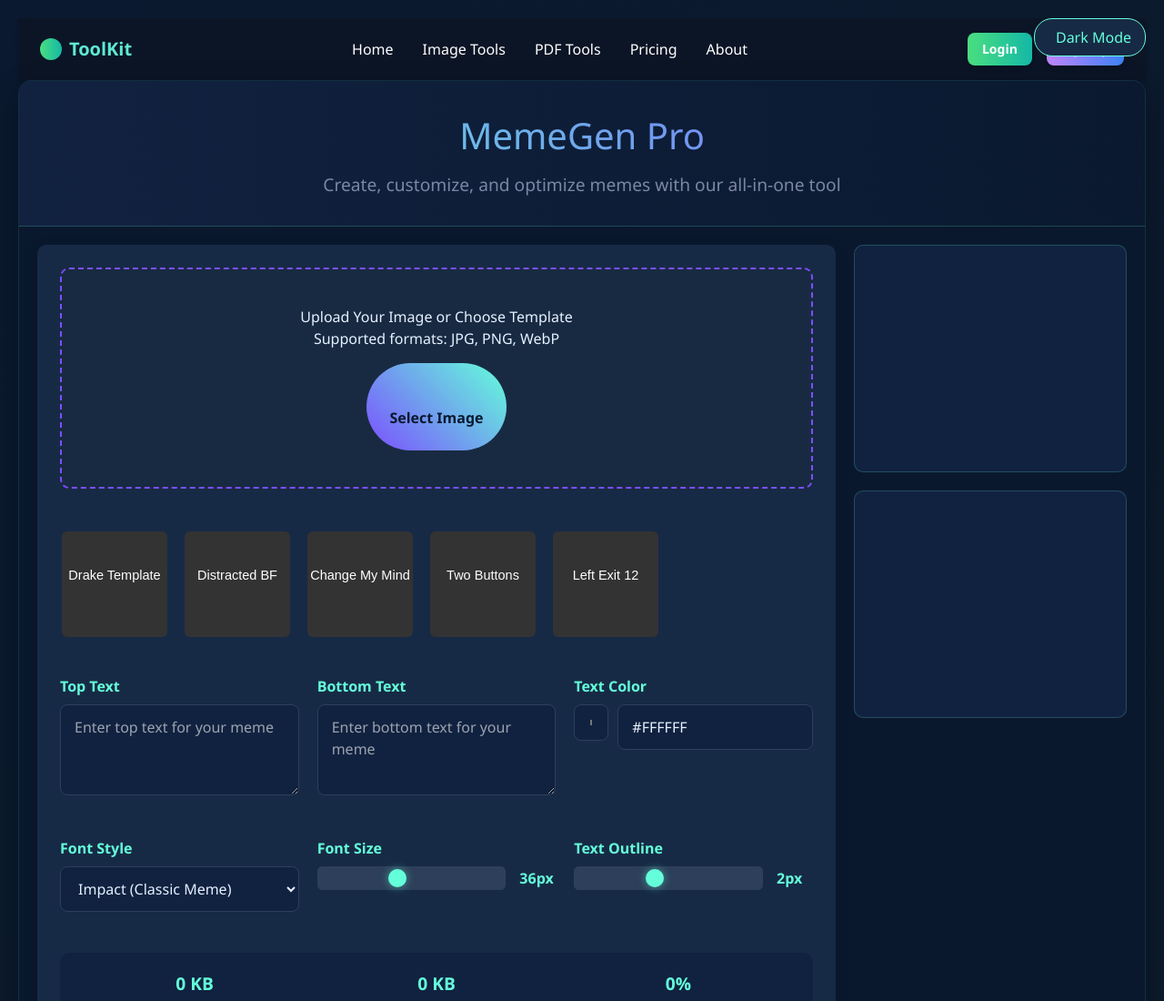
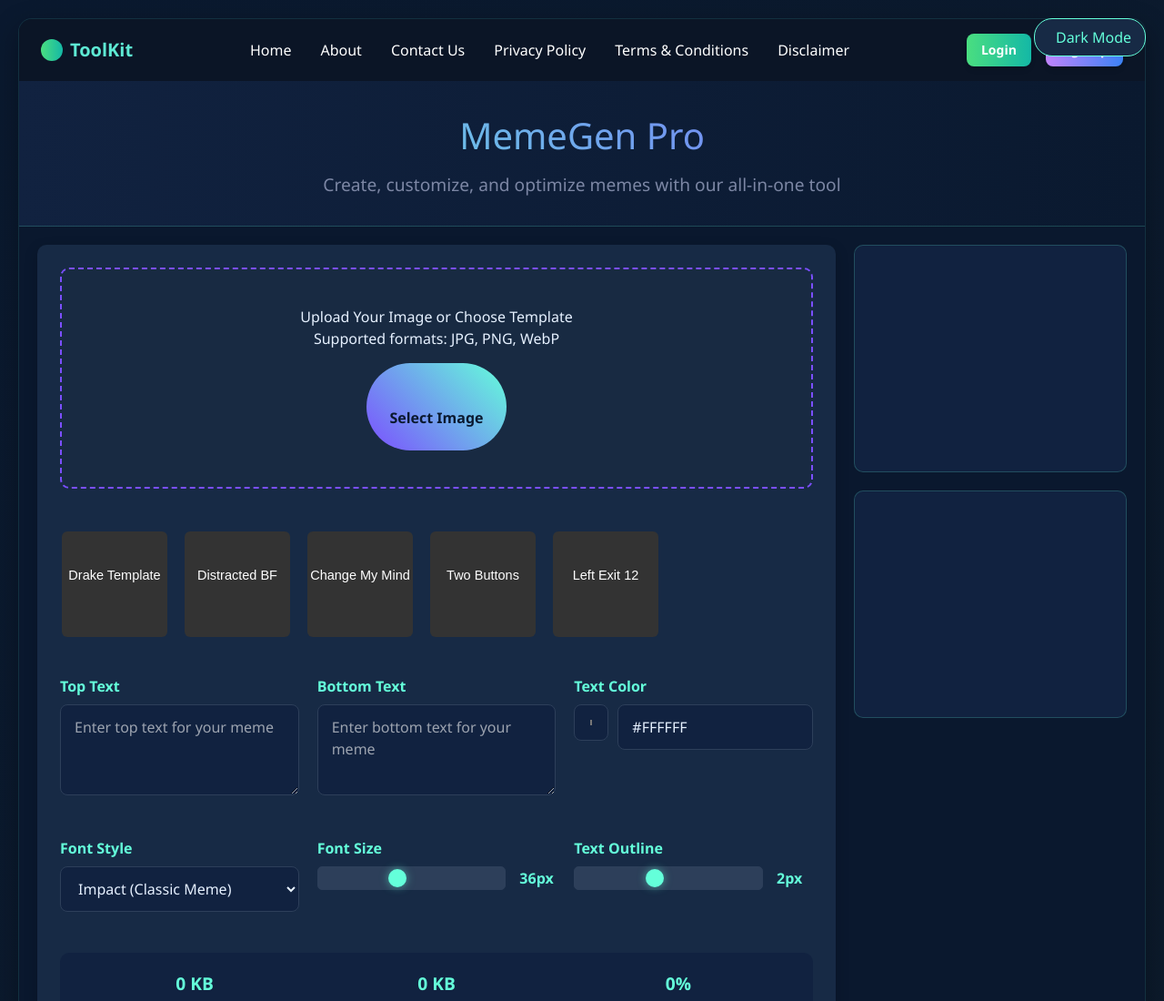
Before and after one commit to TanmayMehar/Tool, a plain HTML site: page img-meme.html in a window 1280 px wide. Shown: the top 1100 px of the page at 91% size. Drawn offline with nearby package versions, Linux system fonts and the light colour scheme.

Commit message:
Update img-meme.html

```diff
--- a/img-meme.html
+++ b/img-meme.html
@@ -472,7 +472,9 @@
     <button class="theme-toggle">
         <i class="fas fa-moon"></i> Dark Mode
     </button>
-<!-- Tailwind CDN (अगर पहले से नहीं है तो ये add कर लेना <head> में) -->
+
+    <div class="container">
+        <!-- Tailwind CDN -->
 <script src="https://cdn.tailwindcss.com"></script>
 
 <!-- Navbar Start -->
@@ -485,11 +487,12 @@
 
   <!-- Desktop Menu -->
   <ul class="hidden md:flex space-x-8 font-medium text-white">
-    <li><a href="#" class="hover:text-teal-400 transition">Home</a></li>
-    <li><a href="#" class="hover:text-teal-400 transition">Image Tools</a></li>
-    <li><a href="#" class="hover:text-teal-400 transition">PDF Tools</a></li>
-    <li><a href="#" class="hover:text-teal-400 transition">Pricing</a></li>
-    <li><a href="#" class="hover:text-teal-400 transition">About</a></li>
+    <li><a href="/Tool/index.html" class="hover:text-teal-400 transition">Home</a></li>
+    <li><a href="/Tool/about.html" class="hover:text-teal-400 transition">About</a></li>
+    <li><a href="/Tool/contect.html" class="hover:text-teal-400 transition">Contact Us</a></li>
+    <li><a href="/Tool/privacy.html" class="hover:text-teal-400 transition">Privacy Policy</a></li>
+    <li><a href="/Tool/term.html" class="hover:text-teal-400 transition">Terms & Conditions</a></li>
+    <li><a href="/Tool/desclaimar.html" class="hover:text-teal-400 transition">Disclaimer</a></li>
   </ul>
 
   <!-- Buttons (Desktop) -->
@@ -512,11 +515,13 @@
 
 <!-- Mobile Menu -->
 <div id="menu" class="hidden md:hidden flex flex-col bg-[#0b1526] px-6 py-4 space-y-4 text-white transition-all duration-300 ease-in-out">
-  <a href="#" class="block hover:text-teal-400 transition">Home</a>
-  <a href="#" class="block hover:text-teal-400 transition">Image Tools</a>
-  <a href="#" class="block hover:text-teal-400 transition">PDF Tools</a>
-  <a href="#" class="block hover:text-teal-400 transition">Pricing</a>
-  <a href="#" class="block hover:text-teal-400 transition">About</a>
+  <a href="/Tool/index.html" class="block hover:text-teal-400 transition">Home</a>
+  <a href="/Tool/about.html" class="block hover:text-teal-400 transition">About</a>
+  <a href="/Tool/contect.html" class="block hover:text-teal-400 transition">Contact Us</a>
+  <a href="/Tool/privacy.html" class="block hover:text-teal-400 transition">Privacy Policy</a>
+  <a href="/Tool/term.html" class="block hover:text-teal-400 transition">Terms & Conditions</a>
+  <a href="/Tool/desclaimar.html" class="block hover:text-teal-400 transition">Disclaimer</a>
+
   <button class="w-full px-4 py-2 rounded-lg bg-gradient-to-r from-green-400 to-teal-500 text-sm font-semibold text-white shadow-md hover:opacity-90 transition">Login</button>
   <button class="w-full px-4 py-2 rounded-lg bg-gradient-to-r from-purple-400 to-blue-500 text-sm font-semibold text-white shadow-md hover:opacity-90 transition">Sign Up</button>
 </div>
@@ -532,7 +537,6 @@
   });
 </script>
 
-    <div class="container">
         <header>
             <h1>MemeGen Pro</h1>
             <p>Create, customize, and optimize memes with our all-in-one tool</p>
```
